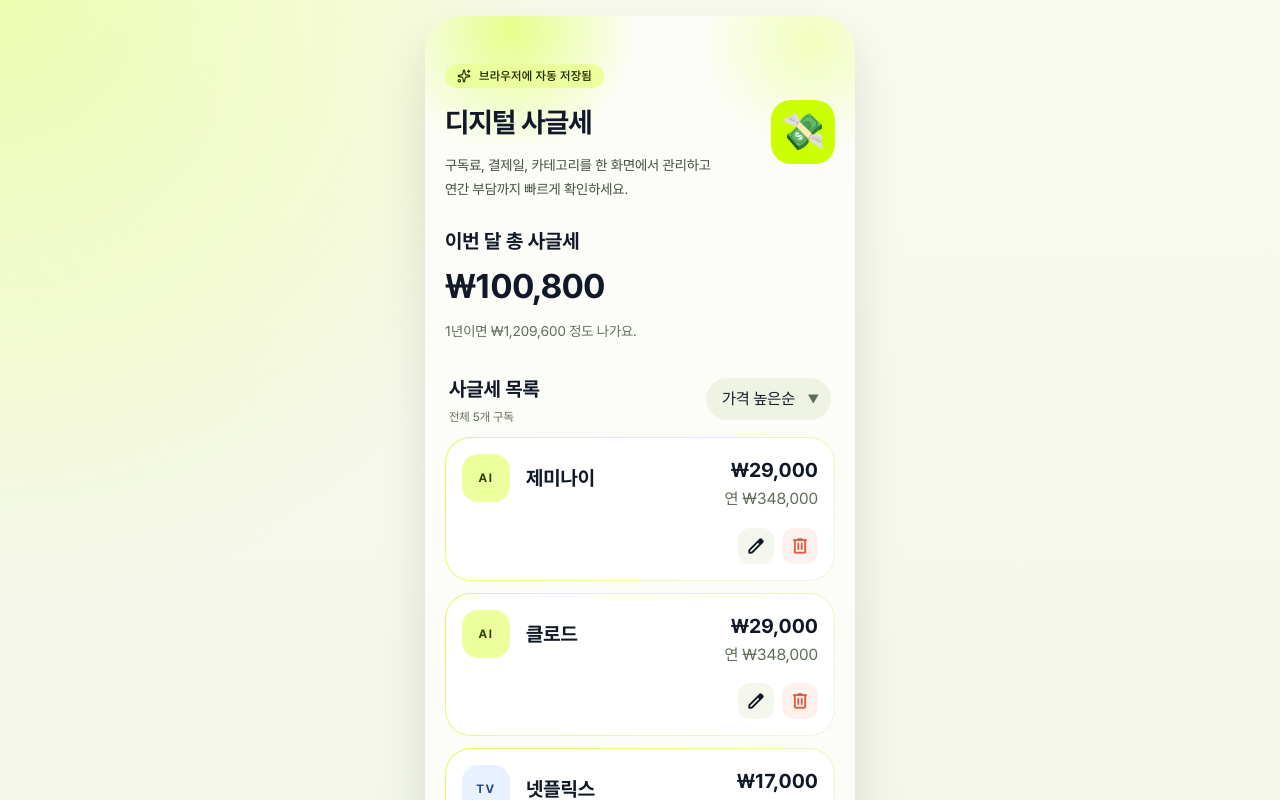
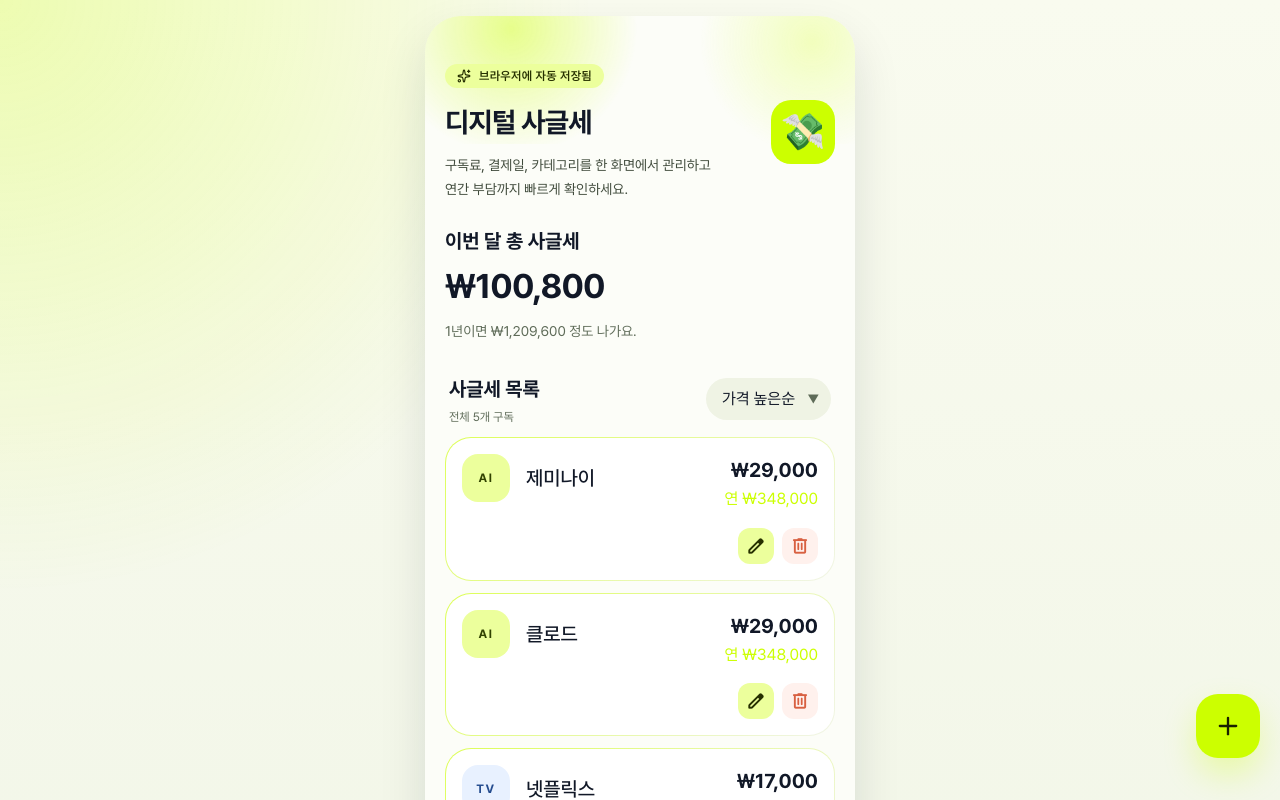
Before and after one commit to dsgntest/subscription_manager, a React (Vite) app: page / in a window 1280 px wide. Shown: the top 800 px of the page. Built offline with nearby package versions, Linux system fonts and the light colour scheme.

Commit message:
Refine subscription UI, typography, filters, billing day, and OG assets

```diff
--- a/src/App.tsx
+++ b/src/App.tsx
@@ -276,7 +276,7 @@ export default function App() {
           </div>
         </header>
 
-        <main className="flex-1 overflow-y-auto px-5 pb-[42px] [&::-webkit-scrollbar]:hidden [-ms-overflow-style:none] [scrollbar-width:none]">
+        <main className="flex-1 overflow-y-auto px-5 pb-[120px] [&::-webkit-scrollbar]:hidden [-ms-overflow-style:none] [scrollbar-width:none]">
           <section className="mb-8">
             <div>
               <div className="flex-1">
@@ -287,7 +287,7 @@ export default function App() {
                   key={totalCost}
                   initial={{scale: 0.96, opacity: 0.6}}
                   animate={{scale: 1, opacity: 1}}
-                  className="mt-0.5 text-[30px] font-black tracking-tight sm:text-[34px]"
+                  className="mt-0.5 text-[34px] font-black tracking-tight"
                   style={{color: theme.onSurface}}
                 >
                   {formatCurrency(totalCost)}
@@ -398,7 +398,7 @@ export default function App() {
 
                               <div className="min-w-0 flex-1">
                                 <div className="flex flex-wrap items-center gap-2">
-                                  <h3 className="truncate text-[20px] font-bold" style={{color: theme.onSurface}}>
+                                  <h3 className="truncate text-[20px] font-medium" style={{color: theme.onSurface}}>
                                     {sub.name}
                                   </h3>
                                 </div>
@@ -409,7 +409,7 @@ export default function App() {
                               <p className="text-[20px] font-black" style={{color: theme.onSurface}}>
                                 {formatCurrency(sub.price)}
                               </p>
-                              <p className="text-[16px]" style={{color: theme.onSurfaceVariant}}>
+                              <p className="text-[16px]" style={{color: theme.primary}}>
                                 연 {formatCurrency(sub.price * 12)}
                               </p>
                             </div>
@@ -419,7 +419,7 @@ export default function App() {
                               <button
                                 onClick={() => openEditSheet(sub)}
                                 className="inline-flex items-center rounded-xl p-2"
-                                style={{backgroundColor: '#F5F7EE', color: theme.onSurface}}
+                                style={{backgroundColor: theme.primaryContainer, color: theme.onPrimaryContainer}}
                                 aria-label={`${sub.name} 수정`}
                               >
                                 <span className="material-symbols-rounded" aria-hidden="true">
@@ -597,19 +597,21 @@ export default function App() {
           )}
         </AnimatePresence>
 
-        <div className="px-5 pb-[42px] pt-4">
-          <div className="flex justify-end">
         <button
           onClick={openCreateSheet}
-              className="z-20 flex h-[64px] w-[64px] items-center justify-center rounded-[22px] transition-transform hover:scale-105 active:scale-95"
-              style={{backgroundColor: theme.primary, color: theme.onPrimary, boxShadow: '0 16px 32px rgba(204,255,0,0.28)'}}
+          className="absolute z-20 flex h-[64px] w-[64px] items-center justify-center rounded-[22px] transition-transform hover:scale-105 active:scale-95"
+          style={{
+            backgroundColor: theme.primary,
+            color: theme.onPrimary,
+            boxShadow: '0 16px 32px rgba(204,255,0,0.28)',
+            right: '20px',
+            bottom: '42px',
+          }}
           aria-label="구독 추가"
         >
           <Plus size={28} />
         </button>
       </div>
     </div>
-      </div>
-    </div>
   );
 }
```
Lines whose indentation alone changed are shown as unchanged.
